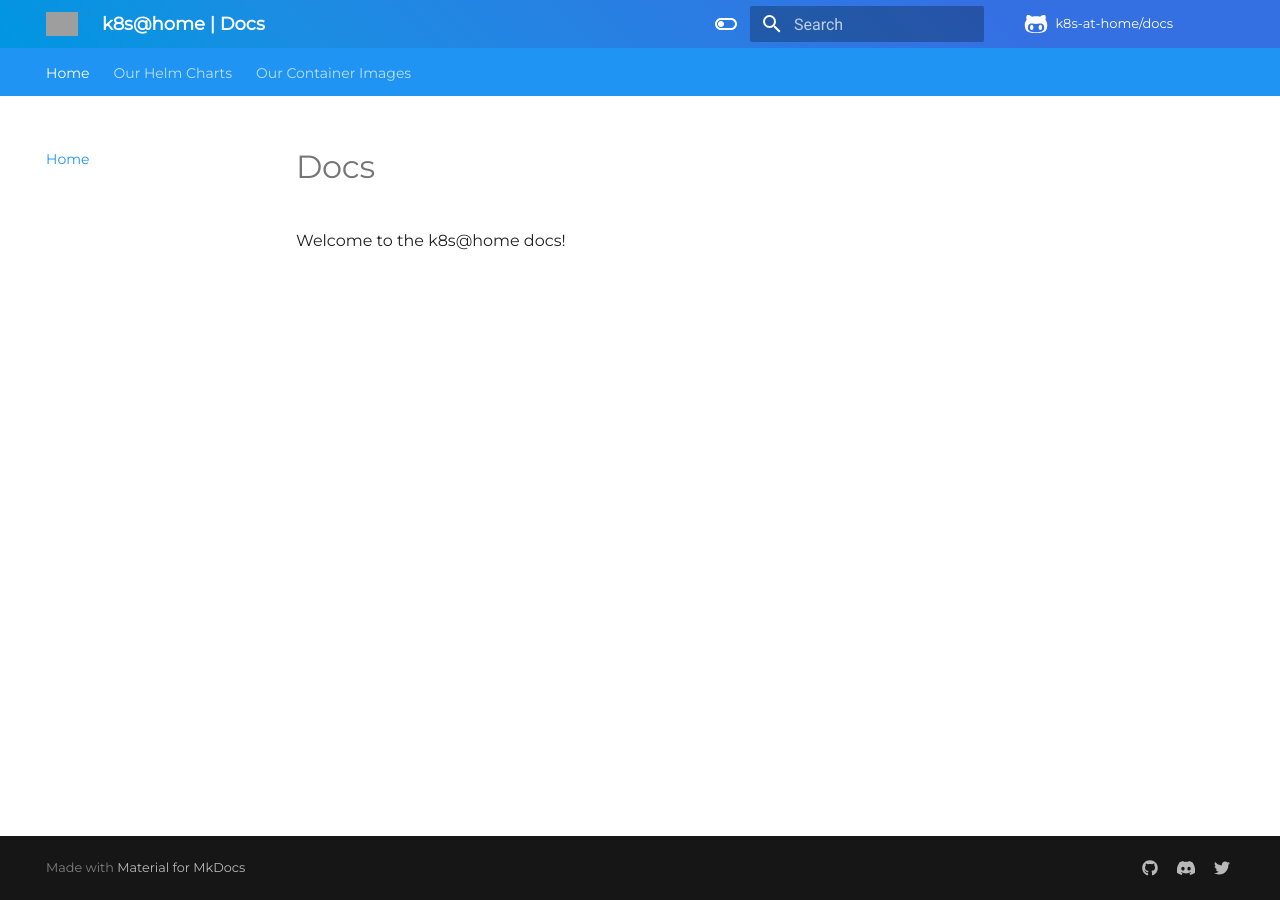
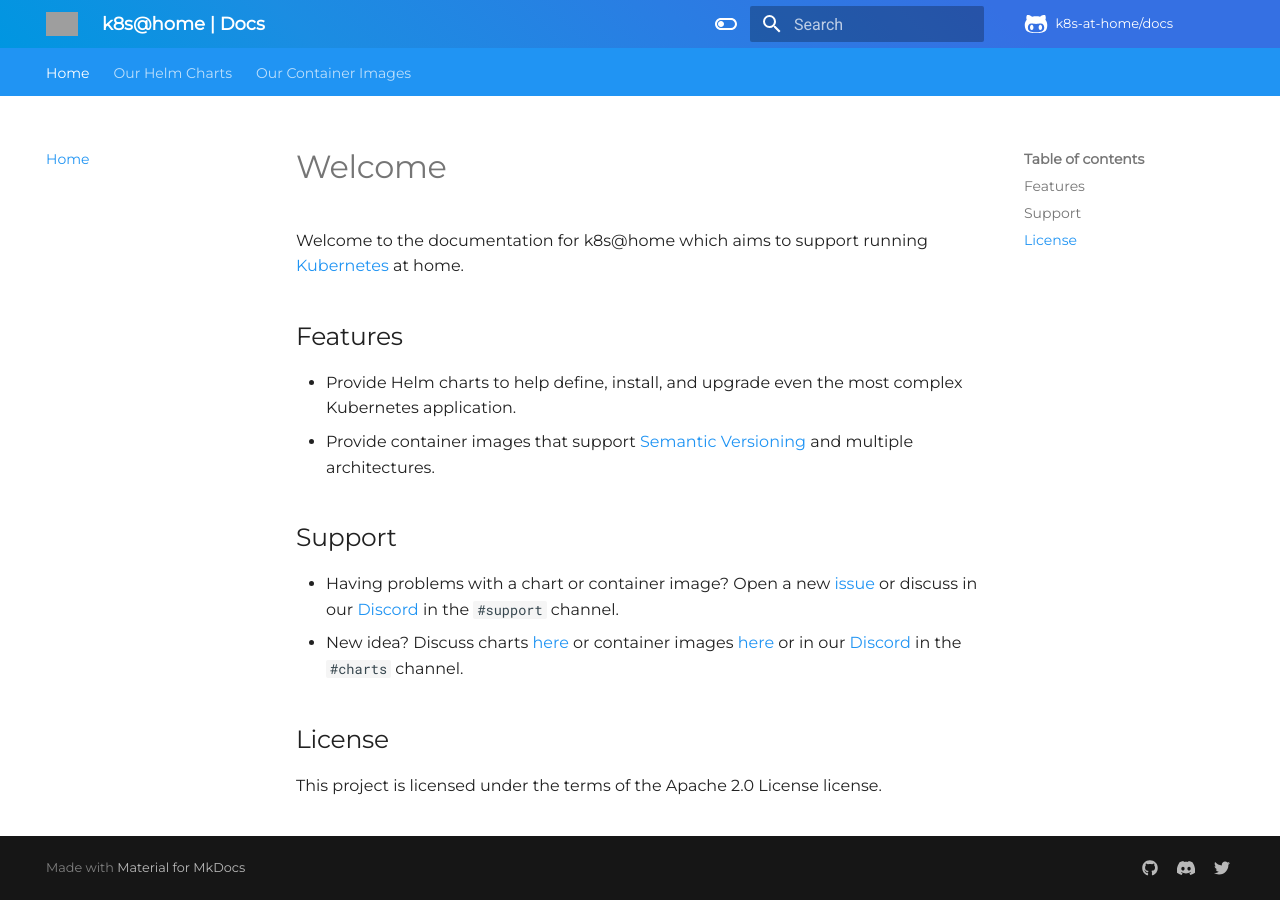
Before and after one commit to nicholaswilde/docs, an MkDocs documentation site: the page built from docs/index.md, in a window 1280 px wide. Built offline with MkDocs 1.6.1 and Material for MkDocs 9.7.7, drawn with Linux system fonts in a browser that asks for light colours; comment, search, counter and statistics services are not loaded; grey boxes are pictures that could not be loaded.

Commit message:
Updated home
Signed-off-by: Nicholas Wilde <ncwilde43@gmail.com>

```diff
--- a/docs/index.md
+++ b/docs/index.md
@@ -1,3 +1,17 @@
-# Docs
+# Welcome
 
-Welcome to the k8s@home docs!
+Welcome to the documentation for k8s@home which aims to support running [Kubernetes](https://kubernetes.io/) at home.
+
+## Features
+
+- Provide Helm charts to help define, install, and upgrade even the most complex Kubernetes application.
+- Provide container images that support [Semantic Versioning](https://semver.org/) and multiple architectures.
+
+## Support
+
+- Having problems with a chart or container image? Open a new [issue](https://github.com/k8s-at-home/charts/issues/new/choose) or discuss in our [Discord](https://discord.gg/sTMX7Vh) in the `#support` channel.
+- New idea? Discuss charts [here](https://github.com/k8s-at-home/charts/discussions) or container images [here]() or in our [Discord](https://discord.gg/sTMX7Vh) in the `#charts` channel.
+
+## License
+
+This project is licensed under the terms of the Apache 2.0 License license.
```
